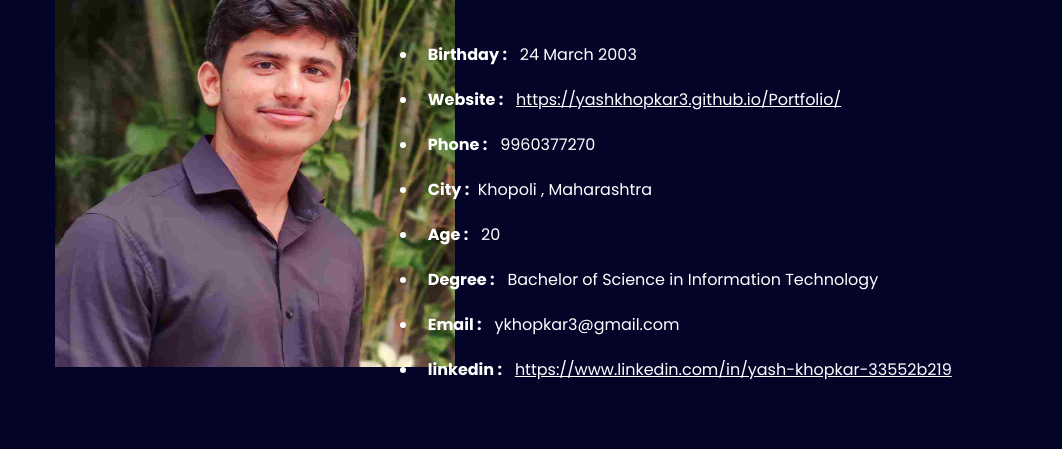
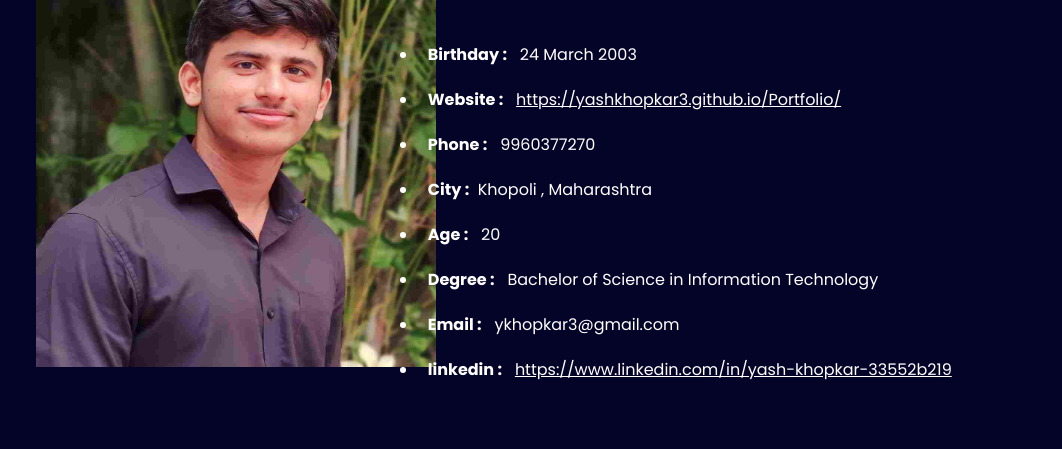
Before and after one commit to yashkhopkar3/Portfolio, a plain HTML site: page about.html in a window 1280 px wide. Shown: the part 221-670 px from the top of the page, without its empty margins (97-1159 px from the left). Drawn offline with nearby package versions, Linux system fonts and the light colour scheme.

Commit message:
Update style.css

```diff
--- a/style.css
+++ b/style.css
@@ -645,5 +645,5 @@ font-size: 1.8rem;
 }
 
 .row{
-  padding-left: 5%;
+  padding-left: 0%;
 }
```
